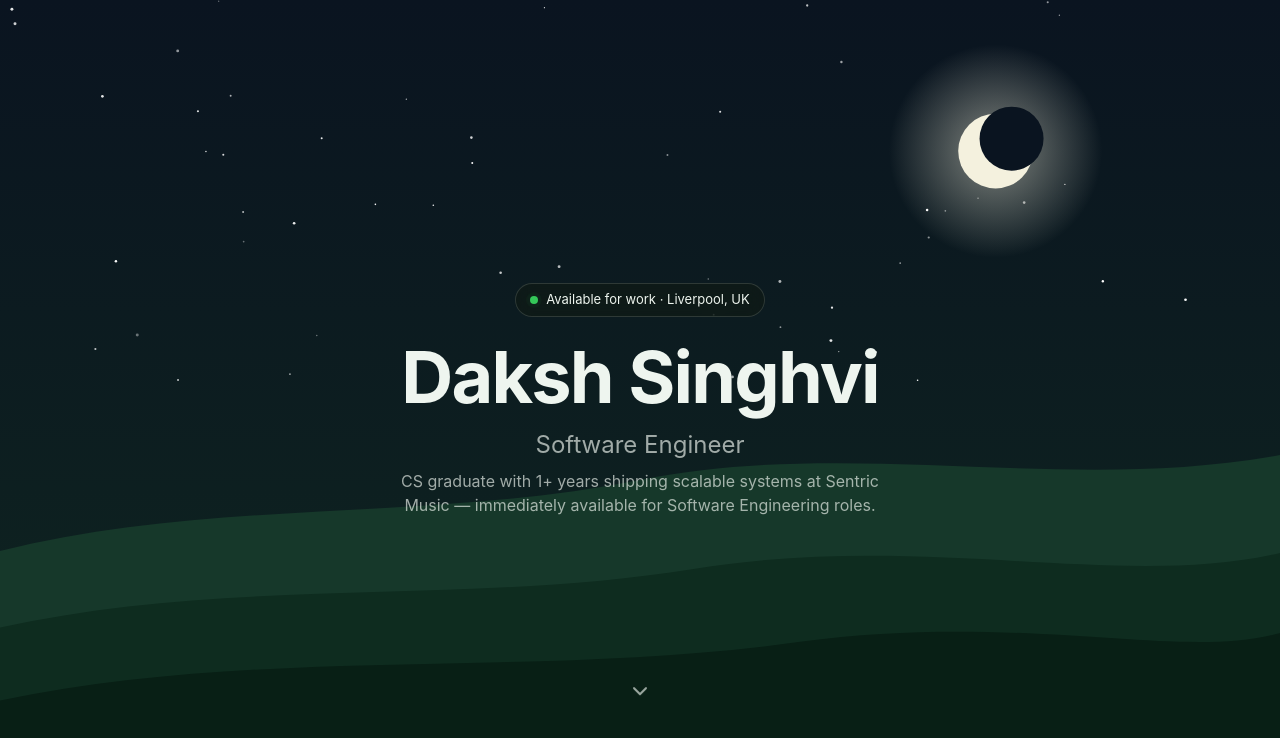
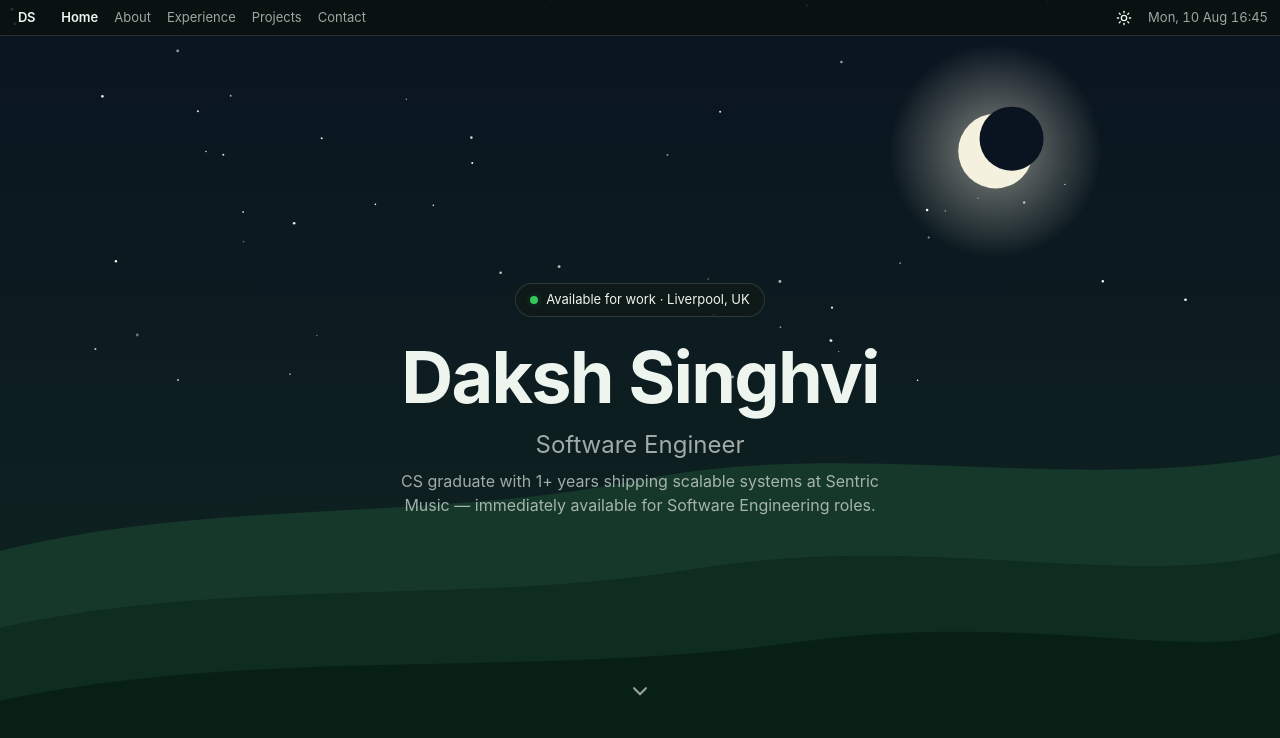
Before and after one commit to Dxksh/portfolio, a Next.js app: page / in a window 1280 px wide. Shown: the top 738 px of the page. Built offline with nearby package versions, Linux system fonts and the light colour scheme.

Commit message:
feat: menu bar with About This Dev popover, scrollspy, theme toggle and clock

```diff
--- a/src/app/page.tsx
+++ b/src/app/page.tsx
@@ -1,10 +1,12 @@
 import { Wallpaper } from "@/components/desktop/Wallpaper";
+import { MenuBar } from "@/components/chrome/MenuBar";
 import { Hero } from "@/components/sections/Hero";
 
 export default function Home() {
   return (
     <>
       <Wallpaper />
+      <MenuBar />
       <main className="mx-auto max-w-5xl px-4 sm:px-6">
         <Hero />
       </main>
--- /dev/null
+++ b/src/components/chrome/MenuBar.tsx
@@ -0,0 +1,106 @@
+"use client";
+
+import { useEffect, useState } from "react";
+import { Moon, Sun } from "lucide-react";
+import { SECTIONS, SECTION_IDS } from "@/lib/sections";
+import { useActiveSection } from "@/lib/use-active-section";
+import { useTheme } from "@/components/ThemeProvider";
+import { profile } from "@/content/profile";
+
+export function MenuBar() {
+  const active = useActiveSection(SECTION_IDS);
+  const { theme, toggle } = useTheme();
+  const [menuOpen, setMenuOpen] = useState(false);
+
+  useEffect(() => {
+    if (!menuOpen) return;
+    const onKey = (e: KeyboardEvent) => {
+      if (e.key === "Escape") setMenuOpen(false);
+    };
+    window.addEventListener("keydown", onKey);
+    return () => window.removeEventListener("keydown", onKey);
+  }, [menuOpen]);
+
+  return (
+    <header className="fixed inset-x-0 top-0 z-50 flex h-9 items-center gap-5 border-b border-edge bg-surface-strong px-3 text-[13px] backdrop-blur-xl">
+      <div className="relative">
+        <button
+          onClick={() => setMenuOpen((o) => !o)}
+          aria-expanded={menuOpen}
+          aria-haspopup="dialog"
+          className="rounded px-1.5 py-0.5 font-semibold tracking-tight hover:bg-accent-soft"
+        >
+          DS
+        </button>
+        {menuOpen && (
+          <>
+            <button
+              aria-label="Close menu"
+              className="fixed inset-0 cursor-default"
+              onClick={() => setMenuOpen(false)}
+            />
+            <div
+              role="dialog"
+              aria-label="About This Dev"
+              className="absolute left-0 top-8 w-64 rounded-xl border border-edge bg-surface-strong p-4 shadow-window backdrop-blur-xl"
+            >
+              <p className="font-semibold">About This Dev</p>
+              <p className="mt-1 text-xs text-ink-muted">
+                DakshOS 26.08 &ldquo;Liverpool&rdquo; — one careful owner, ships weekly.
+              </p>
+              <div className="mt-3 flex flex-col gap-1.5 text-xs">
+                <a className="hover:text-accent" href={profile.github} target="_blank" rel="noopener noreferrer">GitHub ↗</a>
+                <a className="hover:text-accent" href={profile.linkedin} target="_blank" rel="noopener noreferrer">LinkedIn ↗</a>
+                <a className="hover:text-accent" href={profile.cvPath} download>Download CV</a>
+                <a className="hover:text-accent" href={`mailto:${profile.email}`}>Email me</a>
+              </div>
+            </div>
+          </>
+        )}
+      </div>
+      <nav aria-label="Sections" className="hidden gap-4 md:flex">
+        {SECTIONS.map((s) => (
+          <a
+            key={s.id}
+            href={`#${s.id}`}
+            className={s.id === active ? "font-semibold text-ink" : "text-ink-muted transition-colors hover:text-ink"}
+          >
+            {s.label}
+          </a>
+        ))}
+      </nav>
+      <div className="ml-auto flex items-center gap-3">
+        <button
+          onClick={toggle}
+          aria-label={theme === "dark" ? "Switch to light mode" : "Switch to dark mode"}
+          className="rounded p-1 hover:bg-accent-soft"
+        >
+          {theme === "dark" ? <Sun className="size-4" /> : <Moon className="size-4" />}
+        </button>
+        <Clock />
+      </div>
+    </header>
+  );
+}
+
+function Clock() {
+  const [now, setNow] = useState<Date | null>(null);
+
+  useEffect(() => {
+    setNow(new Date());
+    const timer = setInterval(() => setNow(new Date()), 1000);
+    return () => clearInterval(timer);
+  }, []);
+
+  if (!now) return <span className="inline-block w-28" aria-hidden="true" />;
+
+  const date = now.toLocaleDateString("en-GB", { weekday: "short", day: "numeric", month: "short" });
+  const time = now.toLocaleTimeString("en-GB", { hour: "2-digit", minute: "2-digit" });
+
+  return (
+    <time className="tabular-nums text-ink-muted">
+      <span className="hidden sm:inline">{date} </span>
+      {time}
+    </time>
+  );
+}
--- /dev/null
+++ b/src/lib/sections.ts
@@ -0,0 +1,11 @@
+export const SECTIONS = [
+  { id: "home", label: "Home" },
+  { id: "about", label: "About" },
+  { id: "experience", label: "Experience" },
+  { id: "projects", label: "Projects" },
+  { id: "contact", label: "Contact" },
+] as const;
+
+export type SectionId = (typeof SECTIONS)[number]["id"];
+
+export const SECTION_IDS: readonly SectionId[] = SECTIONS.map((s) => s.id);
--- /dev/null
+++ b/src/lib/use-active-section.ts
@@ -0,0 +1,25 @@
+"use client";
+
+import { useEffect, useState } from "react";
+
+export function useActiveSection(sectionIds: readonly string[]): string {
+  const [active, setActive] = useState<string>(sectionIds[0]);
+
+  useEffect(() => {
+    const observer = new IntersectionObserver(
+      (entries) => {
+        for (const entry of entries) {
+          if (entry.isIntersecting) setActive(entry.target.id);
+        }
+      },
+      { rootMargin: "-45% 0px -50% 0px" }
+    );
+    for (const id of sectionIds) {
+      const el = document.getElementById(id);
+      if (el) observer.observe(el);
+    }
+    return () => observer.disconnect();
+  }, [sectionIds]);
+
+  return active;
+}
```
